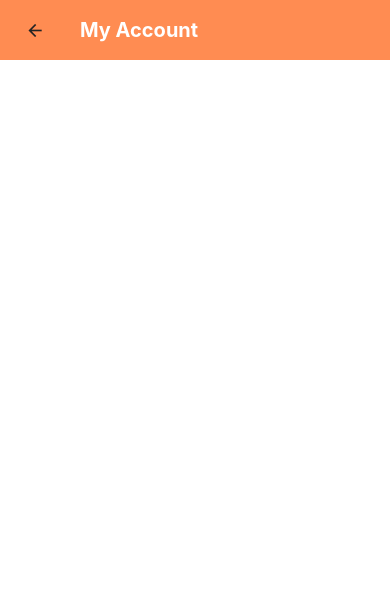
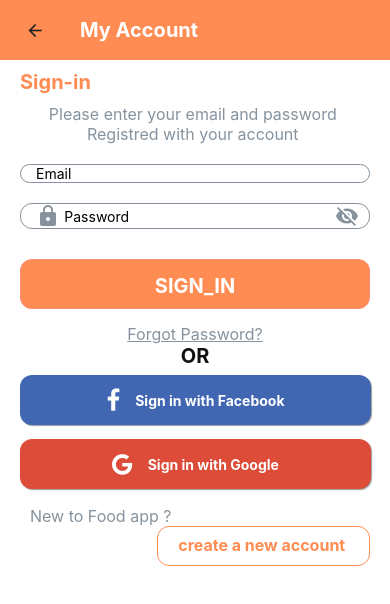
Before and after one commit to jacob-d242/Food--App, a React Native app: screen / in a window 390 px wide. Shown: the top 604 px of the page. Built offline with nearby package versions, Linux system fonts and the light colour scheme.

Commit message:
sign in component created

```diff
--- a/App.js
+++ b/App.js
@@ -1,14 +1,12 @@
 
 import React from 'react';
 import {
-  SafeAreaView,
-  ScrollView,
   StatusBar,
   StyleSheet,
   View,
 } from 'react-native';
-import Header from './src/components/Header';
 import {colors} from './src/global/styles'
+import SigninScreen from './src/screens/authScreens/SigninScreen';
 
 
 const App = () => {
@@ -18,7 +16,7 @@
         barStyle="light-content"
         backgroundColor ={colors.statusBar}
       />
-      <Header tittle ="My Account" type ="arrow-left"/>
+      <SigninScreen/>
     </View>
   );
 };
--- a/src/global/styles.js
+++ b/src/global/styles.js
@@ -3,6 +3,7 @@
     grey1: "#43484d",
     grey2: "#5e6977",
     grey3: "#86939e",
+    grey4: "#86929e",
     grey5: "#e1e8ee",
     CardComment: "#86939e",
     cardBackground: "white",
@@ -12,4 +13,27 @@
 
 export const parameters = {
     headerHeight: 50,
+    styledButton: {
+        backgroundColor: colors.buttons,
+        alignContent: "center",
+        borderRadius: 12,
+        borderWidth: 1,
+        borderColor: '#ff8cBc52',
+        height: 50,
+        width: '100%',
+    },
+    buttonTitle: {
+        color: "#fff",
+        fontSize: 20,
+        fontWeight: 'bold',
+        alignItems: "center",
+        justifyContent: 'center',
+        marginTop:3
+    }
 }
+
+export const tittle = {
+    color: "#ff8c52",
+    fontSize: 20,
+    fontWeight: "bold"
+}
--- /dev/null
+++ b/src/screens/authScreens/SigninScreen.js
@@ -0,0 +1,176 @@
+import React, { useState, useRef } from 'react'
+import { View, Text, StyleSheet, TextInput } from 'react-native'
+import { colors, tittle,parameters } from '../../global/styles'
+import Header from '../../components/Header'
+import * as Animatable from 'react-native-animatable'
+import { Button, Icon,SocialIcon } from '@rneui/base'
+const SigninScreen = () => {
+
+  const [textInput2Focused, setTestInput2Focused] = useState(false)
+  const textInput1 = useRef(1)
+  const textInput2 = useRef(2)
+
+
+  return (
+    <View style={styles.container}>
+      <Header tittle="My Account" type="arrow-left" />
+      <View style={{ marginLeft: 20, marginTop: 10 }}>
+        <Text style={tittle}>Sign-in</Text>
+      </View>
+
+      <View style={{ alignItems: "center", marginTop: 10 }}>
+        <Text style={styles.text1}>Please enter your email and password </Text>
+        <Text style={styles.text1}>Registred with your account </Text>
+      </View>
+      <View style={{ marginTop: 20 }}>
+        <View>
+          <TextInput
+            style={styles.textInput1}
+            placeholder="Email"
+            ref={textInput1}
+          />
+        </View>
+        <View style={styles.textInput2}>
+          <Animatable.View animation={textInput2Focused ? "" : "fadeInLeft"} duration={500}>
+            <Icon
+              name="lock"
+              iconStyle={{ color: colors.grey3 }}
+              type="material"
+
+            />
+          </Animatable.View >
+          <TextInput
+            style={{ width: '80%' }}
+            placeholder="Password"
+            ref={textInput2}
+            onFocus={() =>
+              setTestInput2Focused(false)
+            }
+            onBlur={() =>
+              setTestInput2Focused(true)
+            }
+          />
+          <Animatable.View animation={textInput2Focused ? "" : "fadeInLeft"} duration={400}>
+            <Icon
+              name="visibility-off"
+              iconStyle={{ color: colors.grey3 }}
+              type="material"
+              style={{ marginRight: 10 }}
+            />
+          </Animatable.View>
+        </View>
+        <View style={{marginHorizontal:20, marginTop:30}}>
+          <Button
+            title="SIGN_IN"
+            buttonStyle={parameters.styledButton}
+            titleStyle={parameters.buttonTitle}
+          />
+        </View>
+        <View style={{alignItems: 'center',marginTop: 15 }}>
+          <Text style={{...styles.text1, textDecorationLine:"underline" }}>
+            Forgot Password?
+          </Text>
+        </View>
+        <View style={{alignItems: 'center'}}>
+          <Text style={{color:"#111",fontSize:20, fontWeight: 'bold'}}>
+             OR
+          </Text>
+        </View>
+
+
+      </View>
+        <View >
+          <SocialIcon
+            title="Sign in with Facebook"
+            button
+            type="facebook"
+            style={styles.socialIcon}
+            onPress={()=>{}}
+          />
+      </View>
+      <View  >
+          <SocialIcon
+            title="Sign in with Google"
+            button
+            type="google"
+            style={styles.socialIcon}
+            onPress={()=>{}}
+          />
+      </View>
+
+      <View style={{marginTop: 10,marginLeft:30 }}>
+          <Text style={{...styles.text1,  }}>
+            New to Food app ?
+          </Text>
+      </View>
+
+      <View style={{alignItems:"flex-end",marginHorizontal:20}}>
+
+        <Button
+          title="create a new account "
+          buttonStyle={styles.createButton}
+          titleStyle={styles.createButtonTitle}
+        />
+      </View>
+
+    </View>
+  )
+}
+
+export default SigninScreen
+
+const styles = StyleSheet.create({
+  container: {
+    flex: 1
+  },
+  text1: {
+    color: colors.grey3,
+    fontSize: 16
+  },
+  textInput1: {
+    borderWidth: 1,
+    borderColor: "#86939e",
+    marginHorizontal: 20,
+    borderRadius: 12,
+    marginBottom: 20,
+    paddingLeft: 15,
+
+  },
+  textInput2: {
+    borderWidth: 1,
+    borderRadius: 12,
+    marginHorizontal: 20,
+    borderColor: "#86939e",
+    flexDirection: "row",
+    justifyContent: "space-between",
+    alignItems: "center",
+    alignContent: "center",
+    paddingLeft: 15,
+
+  },
+  socialIcon: {
+    marginHorizontal: 20,
+    marginRight: 35,
+    borderRadius: 12,
+    height: 50,
+    width: "90%"
+  },
+  createButtonTitle: {
+    color: "#ff8c52",
+    fontSize: 16,
+    fontWeight: "bold",
+    alignItems: "center",
+    justifyContent: "center",
+    marginTop:-3
+  },
+  createButton: {
+    backgroundColor: "white",
+    alignContent: "center",
+    justifyContent: "center",
+    borderRadius: 12,
+    borderWidth: 1,
+    borderColor: "#ff8c52",
+    height: 40,
+    paddingHorizontal:20,
+  }
+})
```
